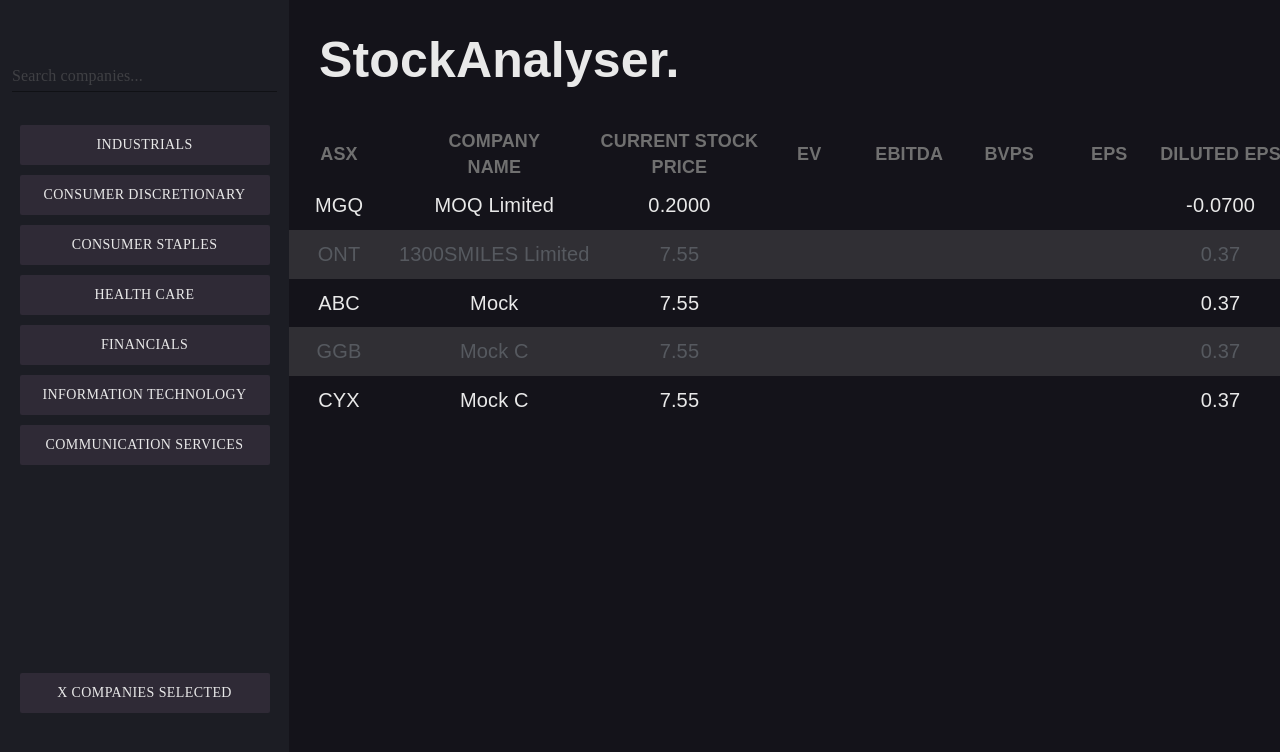
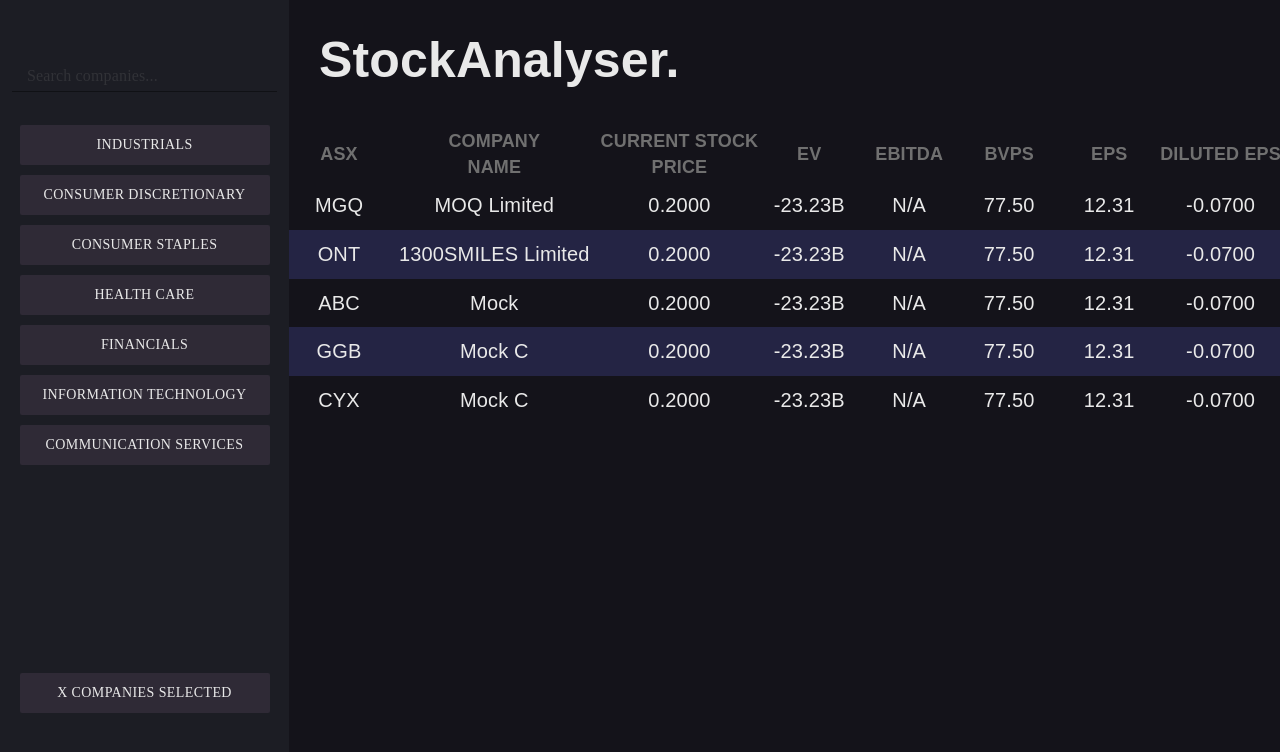
Before and after one commit to taylahlucas/StockAnalyser, a Next.js app in the folder stock-analyser/: page / in a window 1280 px wide. Shown: the top 752 px of the page. Built offline with nearby package versions, Linux system fonts and the light colour scheme.

Commit message:
more styles fixed

```diff
--- a/stock-analyser/src/mock/asx_mock_table_data.js
+++ b/stock-analyser/src/mock/asx_mock_table_data.js
@@ -5,11 +5,22 @@ const mockTableData = [
         date: "2021-03-29T21:22:39.998999Z",
         financials: {
             currentStockPrice: "0.2000",
+            enterpriseValue: "-23.23B",
+            ebitda: "N/A",
+            bookValue: "77.50",
+            eps: "12.31",
             dilutedEPS: "-0.0700",
+            trailingPE: "14.33",
+            evRevenue: "-3.37",
             priceToBook: "3.03",
-            quarterlyRevenueGrowth: "9.10%",
+            priceToSales: "9.79",
+            profitMarign: "27.04%",
+            operatingMargin: "38.03%",
+            operatingCashFlow: "32.99B",
+            leveredCashFlow: "N/A",
             returnOnEquity: "-68.65%",
-            trailingPE: "N/A",
+            debtEquity: "N/A",
+            dividendPayout: "49.33%"
         },
         trends: {
             epsTrend: [
@@ -31,12 +42,23 @@ const mockTableData = [
         companyName: "1300SMILES Limited (ONT.AX)",
         date: "2021-03-29T21:22:40.008691Z",
         financials: {
-            currentStockPrice: "7.55",
-            dilutedEPS: "0.37",
-            priceToBook: "4.05",
-            quarterlyRevenueGrowth: "4.20%",
-            returnOnEquity: "20.26%",
-            trailingPE: "20.63"
+            currentStockPrice: "0.2000",
+            enterpriseValue: "-23.23B",
+            ebitda: "N/A",
+            bookValue: "77.50",
+            eps: "12.31",
+            dilutedEPS: "-0.0700",
+            trailingPE: "14.33",
+            evRevenue: "-3.37",
+            priceToBook: "3.03",
+            priceToSales: "9.79",
+            profitMarign: "27.04%",
+            operatingMargin: "38.03%",
+            operatingCashFlow: "32.99B",
+            leveredCashFlow: "N/A",
+            returnOnEquity: "-68.65%",
+            debtEquity: "N/A",
+            dividendPayout: "49.33%"
         },
         trends: {
             epsTrend: [
@@ -58,12 +80,23 @@ const mockTableData = [
         companyName: "Mock Company",
         date: "2021-03-29T21:22:40.008691Z",
         financials: {
-            currentStockPrice: "7.55",
-            dilutedEPS: "0.37",
-            priceToBook: "4.05",
-            quarterlyRevenueGrowth: "4.20%",
-            returnOnEquity: "20.26%",
-            trailingPE: "20.63"
+            currentStockPrice: "0.2000",
+            enterpriseValue: "-23.23B",
+            ebitda: "N/A",
+            bookValue: "77.50",
+            eps: "12.31",
+            dilutedEPS: "-0.0700",
+            trailingPE: "14.33",
+            evRevenue: "-3.37",
+            priceToBook: "3.03",
+            priceToSales: "9.79",
+            profitMarign: "27.04%",
+            operatingMargin: "38.03%",
+            operatingCashFlow: "32.99B",
+            leveredCashFlow: "N/A",
+            returnOnEquity: "-68.65%",
+            debtEquity: "N/A",
+            dividendPayout: "49.33%"
         },
         trends: {
             epsTrend: [
@@ -85,12 +118,25 @@ const mockTableData = [
         companyName: "Mock Company 2",
         date: "2021-03-29T21:22:40.008691Z",
         financials: {
-            currentStockPrice: "7.55",
-            dilutedEPS: "0.37",
-            priceToBook: "4.05",
-            quarterlyRevenueGrowth: "4.20%",
-            returnOnEquity: "20.26%",
-            trailingPE: "20.63"
+            currentStockPrice: "0.2000",
+            enterpriseValue: "-23.23B",
+            ebitda: "N/A",
+            bookValue: "77.50",
+            eps: "12.31",
+            bookValue: "77.50",
+            eps: "12.31",
+            dilutedEPS: "-0.0700",
+            trailingPE: "14.33",
+            evRevenue: "-3.37",
+            priceToBook: "3.03",
+            priceToSales: "9.79",
+            profitMarign: "27.04%",
+            operatingMargin: "38.03%",
+            operatingCashFlow: "32.99B",
+            leveredCashFlow: "N/A",
+            returnOnEquity: "-68.65%",
+            debtEquity: "N/A",
+            dividendPayout: "49.33%"
         },
         trends: {
             epsTrend: [
@@ -112,12 +158,23 @@ const mockTableData = [
         companyName: "Mock Company 3",
         date: "2021-03-29T21:22:40.008691Z",
         financials: {
-            currentStockPrice: "7.55",
-            dilutedEPS: "0.37",
-            priceToBook: "4.05",
-            quarterlyRevenueGrowth: "4.20%",
-            returnOnEquity: "20.26%",
-            trailingPE: "20.63"
+            currentStockPrice: "0.2000",
+            enterpriseValue: "-23.23B",
+            ebitda: "N/A",
+            bookValue: "77.50",
+            eps: "12.31",
+            dilutedEPS: "-0.0700",
+            trailingPE: "14.33",
+            evRevenue: "-3.37",
+            priceToBook: "3.03",
+            priceToSales: "9.79",
+            profitMarign: "27.04%",
+            operatingMargin: "38.03%",
+            operatingCashFlow: "32.99B",
+            leveredCashFlow: "N/A",
+            returnOnEquity: "-68.65%",
+            debtEquity: "N/A",
+            dividendPayout: "49.33%"
         },
         trends: {
             epsTrend: [
--- a/stock-analyser/src/styles/global.css
+++ b/stock-analyser/src/styles/global.css
@@ -98,9 +98,7 @@
 }
 
 #resultsTable tr:nth-child(even) {
-  background-color: #707070;
-  opacity: 30%;
-  color: #EDFBFF
+  background-color: rgba(102, 105, 234, 0.20)
 }
 
 #resultsTable td, #ResultsTable th {
--- a/stock-analyser/src/styles/mui_themes.js
+++ b/stock-analyser/src/styles/mui_themes.js
@@ -45,8 +45,11 @@ const baseTheme = createTheme({
         },
         MuiInput: {
             'input': {
+                paddingLeft: '15px',
+                fontFamily: 'Avenir Next',
+                color: '#E9E9E9',
+                opacity: 0.6,
                 '&::placeholder': {
-                    fontFamily: 'Avenir Next',
                     fontSize: 16,
                     color: '#707070'
                 }
```
